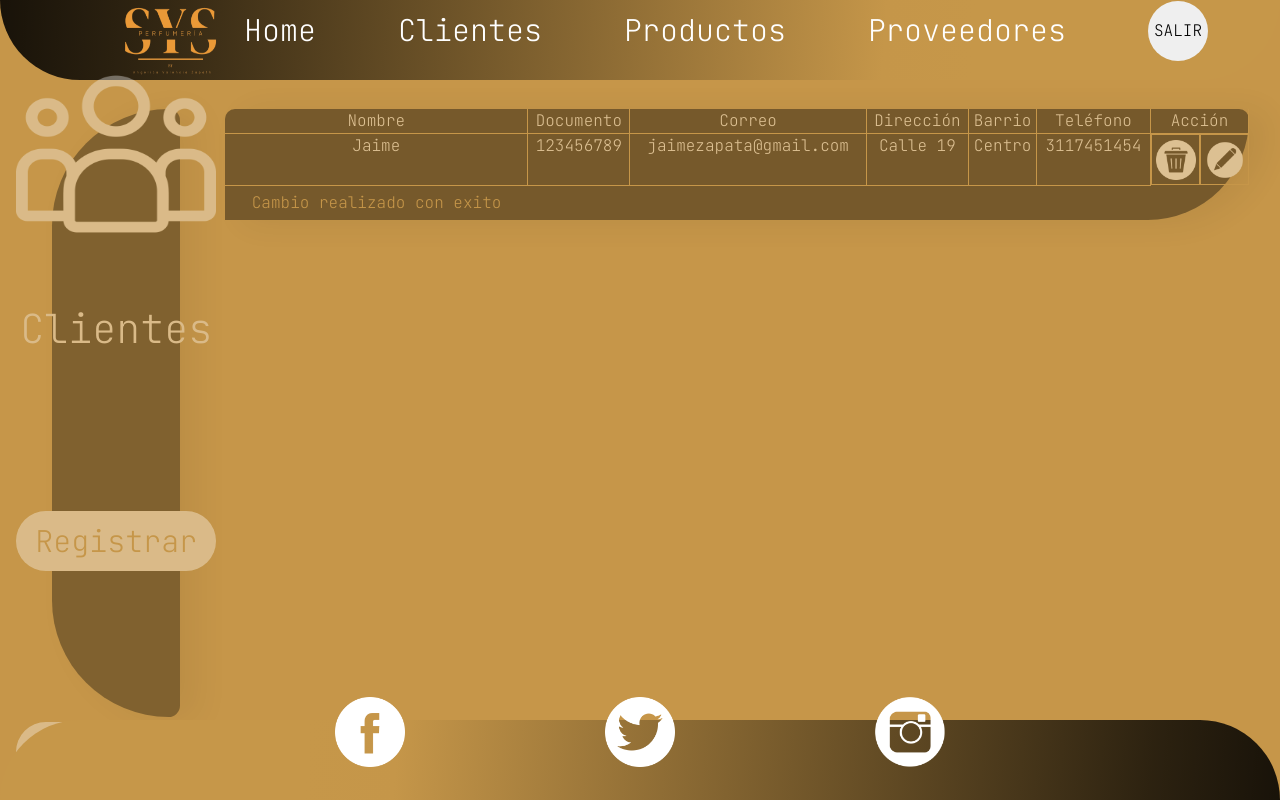
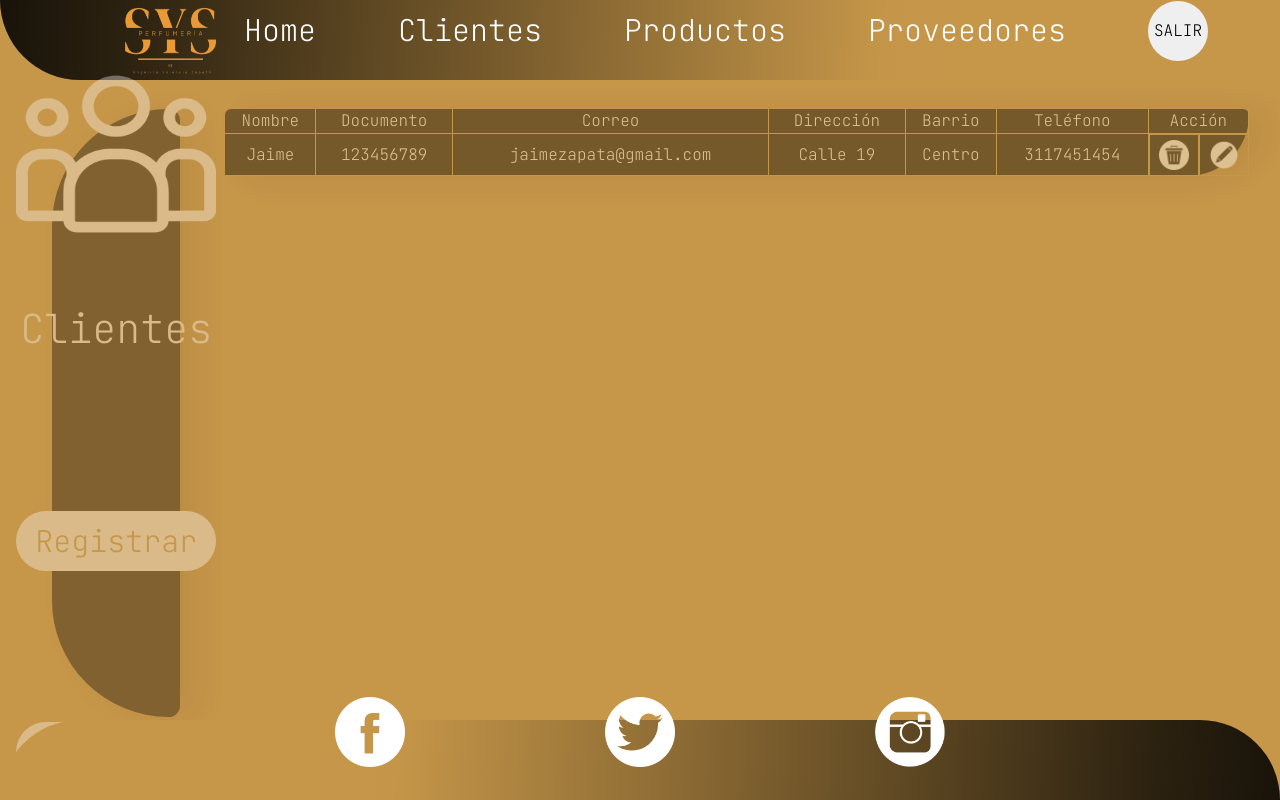
Before and after one commit to jhohan-val/Empresas_SYS, a React (Vite) app in the folder front-sys/: page /clientes in a window 1280 px wide. Built offline with nearby package versions, Linux system fonts and the light colour scheme.

Commit message:
se termina tabla de clientes

```diff
--- a/front-sys/src/components/Helpers/Tablas/TablaClientes.jsx
+++ b/front-sys/src/components/Helpers/Tablas/TablaClientes.jsx
@@ -26,15 +26,10 @@ const TablaClientes = () => {
                         <td className="td-clientes">Centro</td>
                         <td className="td-clientes">3117451454</td>
                         <td className="d-flex">
-                            <BtnEliminar/>
-                            <BtnEditar/>
+                            <BtnEliminar />
+                            <BtnEditar />
                         </td>
-
                     </tr>
-                    <tr>
-                        <td className="caption">Cambio realizado con exito</td>
-                    </tr>
-
                 </tbody>
             </table>
         </section>
--- a/front-sys/src/index.css
+++ b/front-sys/src/index.css
@@ -421,21 +421,14 @@ form{
   color: white;
 }
 
+
 .thead, .tbody{
   text-align: center;
-  vertical-align: top;
+  vertical-align: middle;
   border-collapse: collapse;
   padding: 0.3em;
   caption-side: bottom;
 }
-
-.caption{
-  padding: 0.3em;
-  height: 30px;
-  text-align: center;
-  color: #c69649;
-}
-
 
 .td-clientes{
   border-bottom: 1px solid #c69749;
@@ -443,8 +436,8 @@ form{
 }
 
 .img-editar, .img-eliminar{
-  width: 40px;
-  height: 40px;
+  width: 30px;
+  height: 30px;
   margin: 10%;
 }
 
@@ -454,9 +447,7 @@ form{
 }
 
 .td-imagenes{
-  display: inline-block;
   width: 100%;
-  justify-content: center;
   border-bottom: 1px solid #c69749;
   border-right: 1px solid #c69749;
 }
```
